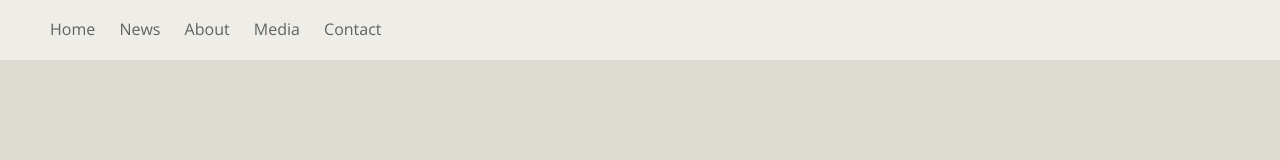
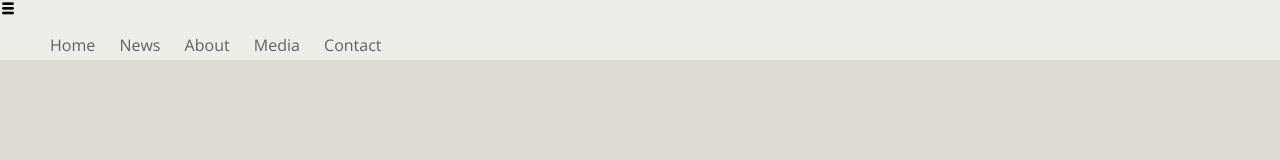
Before and after one commit to ryanboye/offcanvas_css3_menu, a plain HTML site: page index.html in a window 1280 px wide. Drawn offline with nearby package versions, Linux system fonts and the light colour scheme.

Commit message:
added menu button
not tweaked.. looks ridiculous - will fix later

```diff
--- a/css/style.scss
+++ b/css/style.scss
@@ -12,11 +12,11 @@ $transition_type: slide;
 
 @font-face {
 	font-family: 'icomoon';
-	src:url('fonts/icomoon.eot');
-	src:url('fonts/icomoon.eot?#iefix') format('embedded-opentype'),
-		url('fonts/icomoon.woff') format('woff'),
-		url('fonts/icomoon.ttf') format('truetype'),
-		url('fonts/icomoon.svg#icomoon') format('svg');
+	src:url('../fonts/icomoon.eot');
+	src:url('../fonts/icomoon.eot?#iefix') format('embedded-opentype'),
+		url('../fonts/icomoon.woff') format('woff'),
+		url('../fonts/icomoon.ttf') format('truetype'),
+		url('../fonts/icomoon.svg#icomoon') format('svg');
 	font-weight: normal;
 	font-style: normal;
 }
--- a/index.html
+++ b/index.html
@@ -10,6 +10,8 @@
 
 	<header role="banner">
 		<nav role="navigation">
+			<div class="icon-menu">
+			</div>
 			<ul>
 				<li><a href="#">Home</a></li>
 				<li><a href="#">News</a></li>
```
Also changed, not shown: css/style.css.
